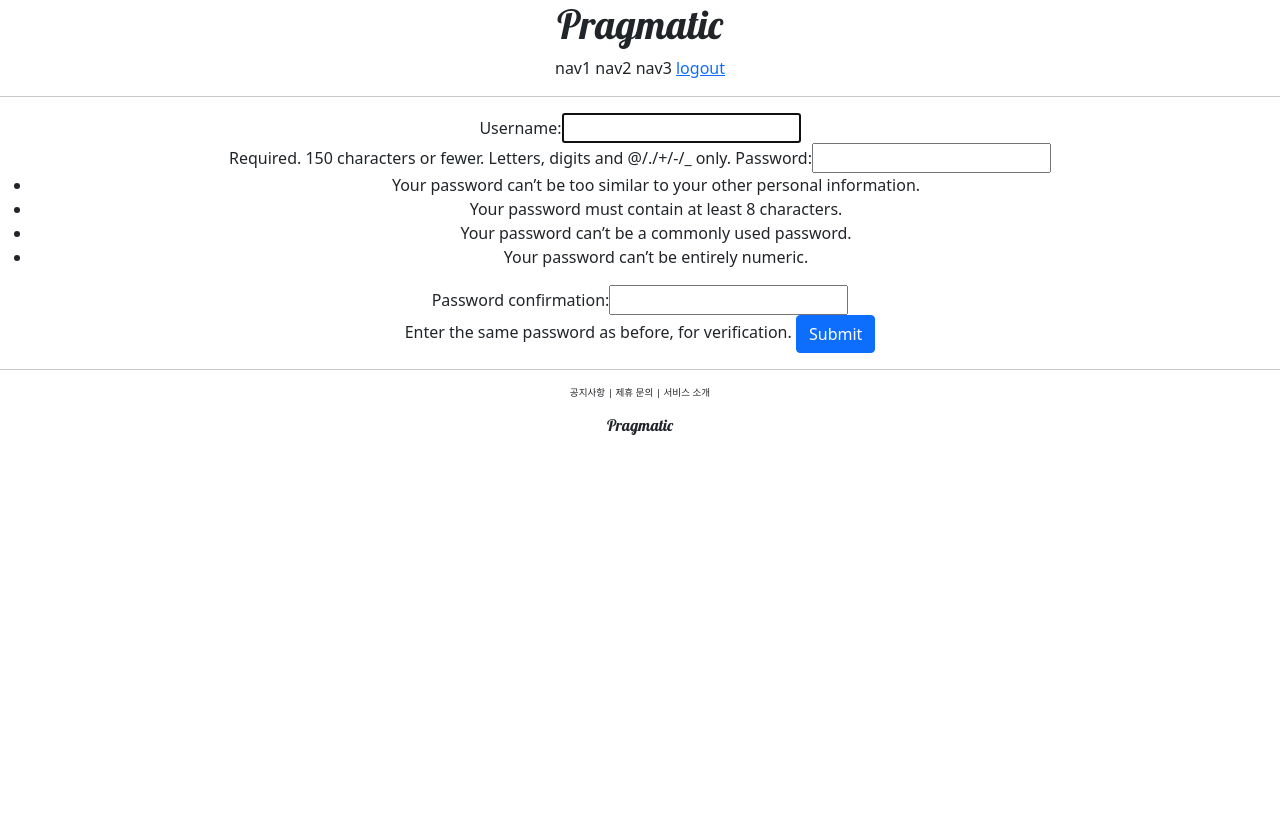
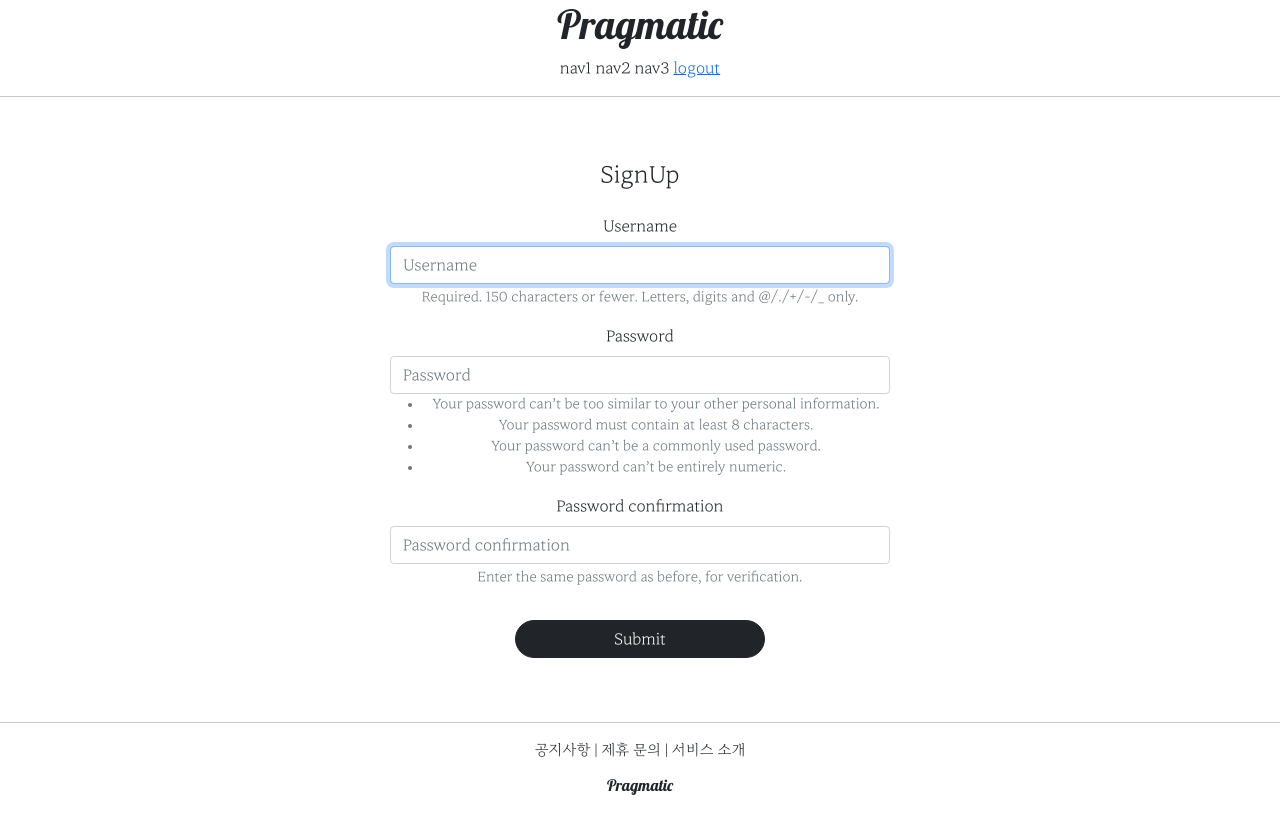
Before and after one commit to KiUkKim/Django-Tutorial, a Django app: page /account/create/ in a window 1280 px wide. Before the commit the page ends 435 px from the top, so only its background shows below. Run offline with Django 3.2, Linux system fonts and the light colour scheme; some libraries are stand-ins or nearby versions.

Commit message:
django course 23 commit

```diff
--- a/accountapp/templates/accountapp/create.html
+++ b/accountapp/templates/accountapp/create.html
@@ -1,13 +1,17 @@
 {% extends 'base.html' %}
+{% load bootstrap4 %}
 
 {% block content %}
 
-    <div style="text-align: center">
+    <div style="text-align: center; max-width : 500px; margin:4rem auto;">
+        <div class="mb-4">
+            <h4>SignUp</h4>
+        </div>
         <form action="{% url 'accountapp:create' %}" method="post">
             {% csrf_token %}
             <!-- 우리가 지정한 form 파일을 그대로 받아와준다. -->
-            {{ form }}
-            <input type = "submit" class = "btn btn-primary">
+            {% bootstrap_form form %}
+            <input type = "submit" class="btn btn-dark rounded-pill col-6 mt-3">
         </form>
     </div>
 
--- a/pragmatic/settings.py
+++ b/pragmatic/settings.py
@@ -51,6 +51,7 @@ INSTALLED_APPS = [
     'django.contrib.sessions',
     'django.contrib.messages',
     'django.contrib.staticfiles',
+    'bootstrap4',
     'accountapp',
 ]
 
--- a/static/base.css
+++ b/static/base.css
@@ -3,7 +3,7 @@
 }
 
 .pragmatic_footer_button{
-    font-size: .6rem;
+    font-size: .9rem;
 }
 
 .pragmatic_footer{
--- a/templates/base.html
+++ b/templates/base.html
@@ -3,7 +3,7 @@
 
 {% include 'head.html' %}
 
-<body>
+<body style="font-family: 'MaruBuri-Light'">
     {% include 'header.html' %}
     <hr>
     {% block content %}
--- a/templates/head.html
+++ b/templates/head.html
@@ -14,4 +14,37 @@
     <!-- DEFAULT CSS LINK -->
     <link rel="stylesheet" type="text/css" href="{% static 'base.css' %}">
 
+    <!--    fornts -->
+    <style>
+        @font-face{
+            font-family:'MaruBuri-Bold';
+            src: local('MaruBuri-Bold'),
+            url("{%static 'fonts/MaruBuri-Bold.otf' %}") format("opentype");
+        }
+
+        @font-face{
+            font-family:'MaruBuri-ExtraLight';
+            src: local('MaruBuri-ExtraLight'),
+            url("{%static 'fonts/MaruBuri-ExtraLight.otf' %}") format("opentype");
+        }
+
+        @font-face{
+            font-family:'MaruBuri-Light';
+            src: local('MaruBuri-Light'),
+            url("{%static 'fonts/MaruBuri-Light.otf' %}") format("opentype");
+        }
+
+        @font-face{
+            font-family:'MaruBuri-Regular';
+            src: local('MaruBuri-Regular'),
+            url("{%static 'fonts/MaruBuri-Regular.otf' %}") format("opentype");
+        }
+
+        @font-face{
+            font-family:'MaruBuri-SemiBold';
+            src: local('MaruBuri-SemiBold'),
+            url("{%static 'fonts/MaruBuri-SemiBold.otf' %}") format("opentype");
+        }
+    </style>
+
 </head>
```
Also changed, not shown: accountapp/templates/accountapp/login.html (+5 -3 lines), static/fonts/MaruBuri-Bold.otf (added), static/fonts/MaruBuri-ExtraLight.otf (added), static/fonts/MaruBuri-Light.otf (added), static/fonts/MaruBuri-Regular.otf (added), static/fonts/MaruBuri-SemiBold.otf (added).
